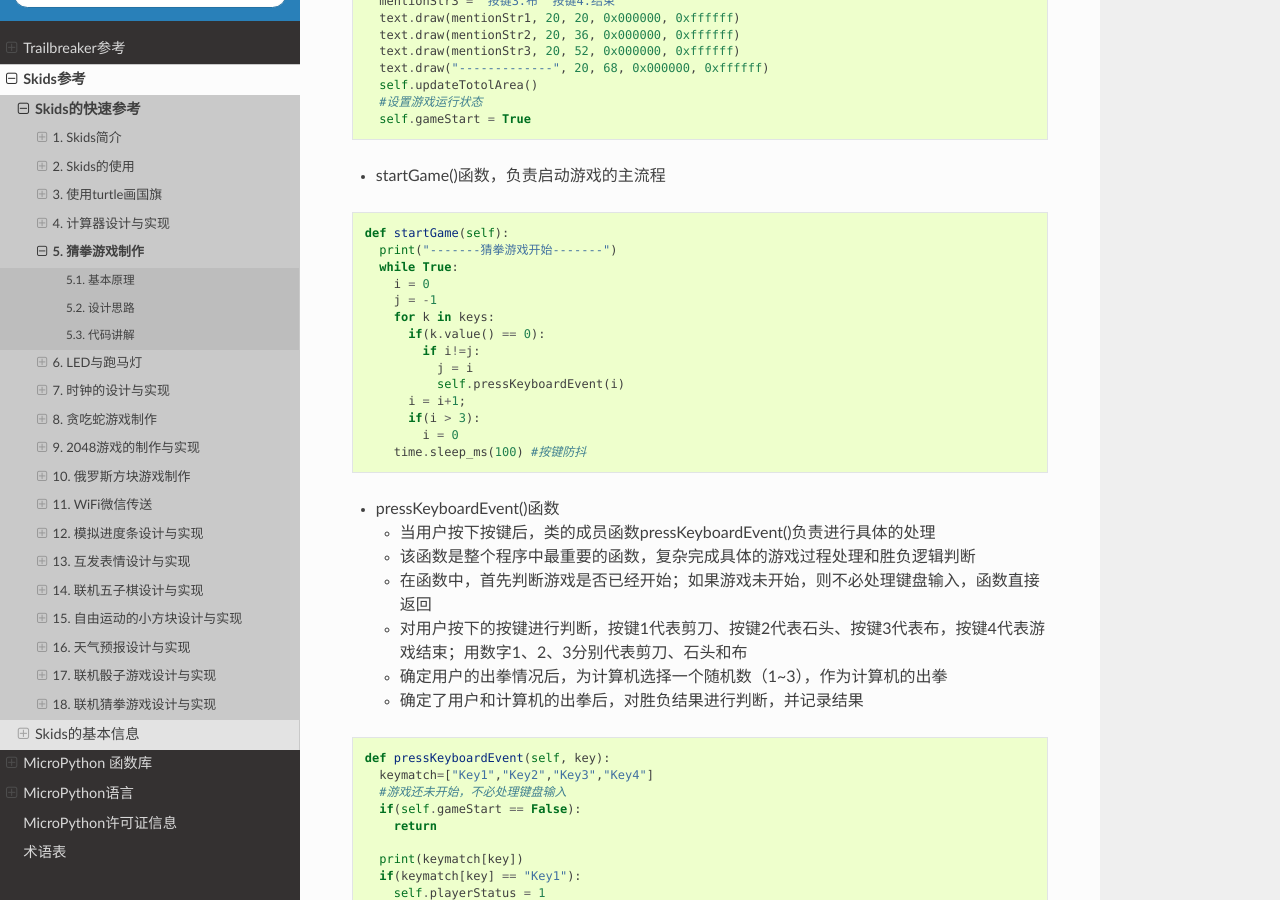
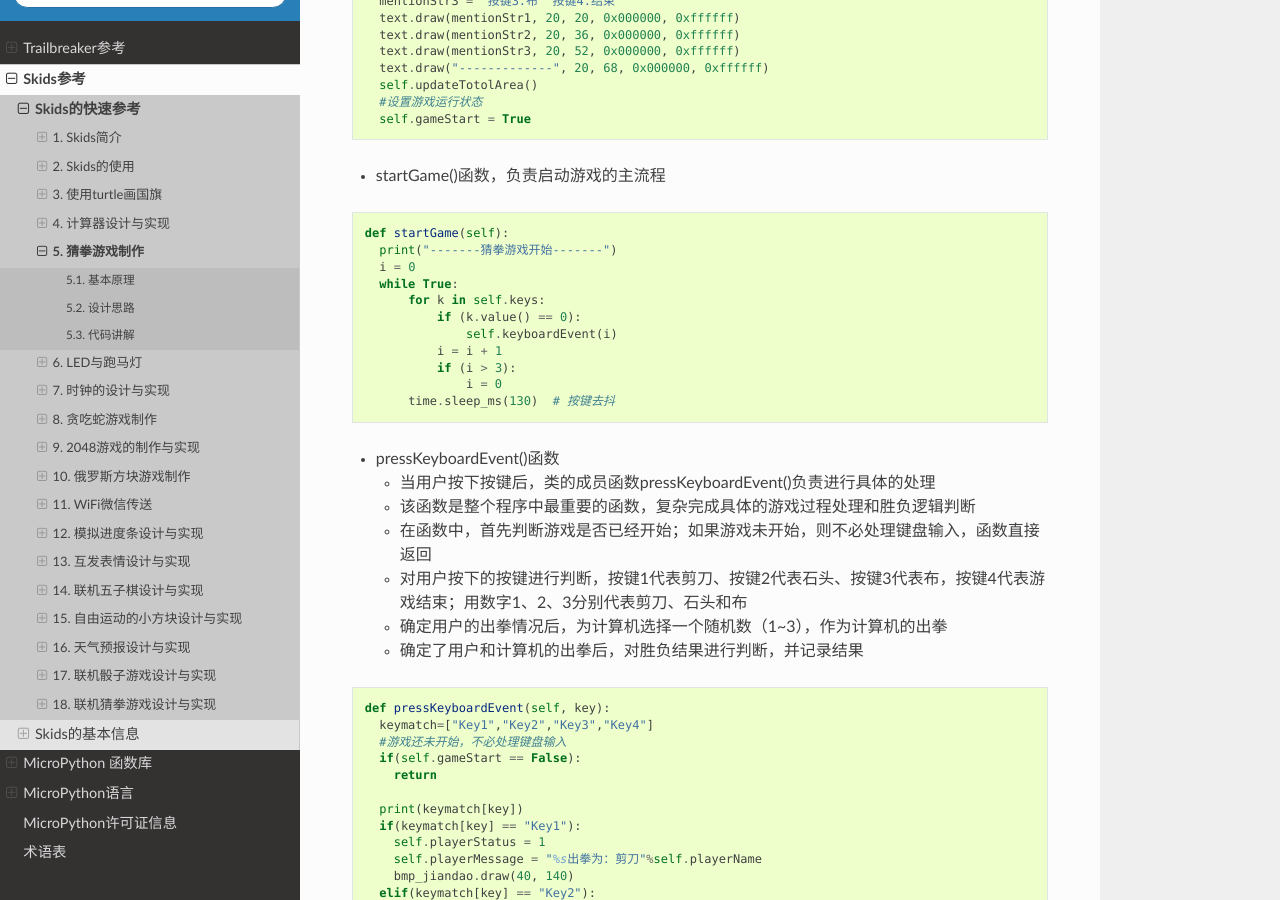
Before and after one commit to yangzl2014/SkidsDocs, a Sphinx documentation site: the page built from docs/skids/quickref/guess.rst, in a window 1280 px wide and 900 px high, scrolled down 3019 px. Built offline with Sphinx 7.4.7 and the Read the Docs theme 2.0.0, drawn with Linux system fonts in a browser that asks for light colours; pages that are not in the unit, such as notebooks, are missing from menus.

Commit message:
update the program

```diff
--- a/docs/skids/quickref/guess.rst
+++ b/docs/skids/quickref/guess.rst
@@ -105,18 +105,15 @@
 
   def startGame(self):
     print("-------猜拳游戏开始-------")
+    i = 0
     while True:
-      i = 0
-      j = -1
-      for k in keys:
-        if(k.value() == 0):
-          if i!=j:
-            j = i
-            self.pressKeyboardEvent(i)
-        i = i+1;
-        if(i > 3):
-          i = 0
-      time.sleep_ms(100) #按键防抖
+        for k in self.keys:
+            if (k.value() == 0):
+                self.keyboardEvent(i)
+            i = i + 1
+            if (i > 3):
+                i = 0
+        time.sleep_ms(130)  # 按键去抖
 
 - pressKeyboardEvent()函数
 
```
Also changed, not shown: docs/skids/quickref/calculator.rst (+2 -5 lines).
